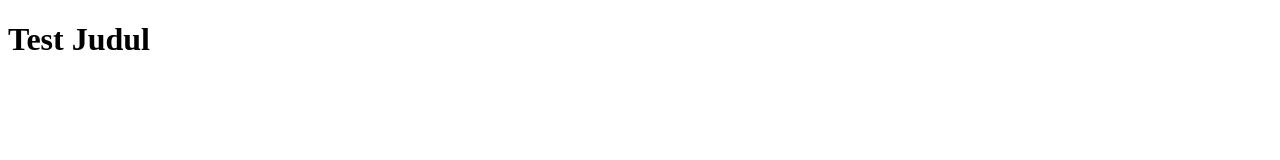
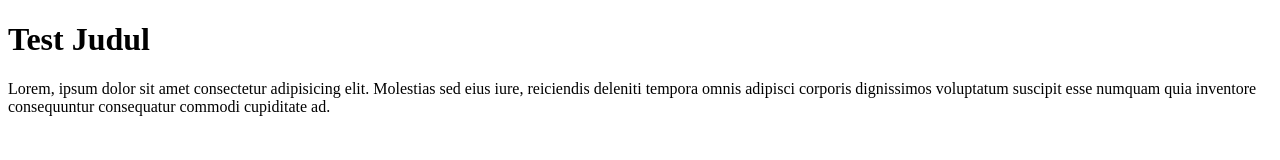
Before and after one commit to falfisme/test-remote, a plain HTML site: page index.html in a window 1280 px wide. Drawn offline with Linux system fonts and the light colour scheme.

Commit message:
menambahkan paragraf di index.html

```diff
--- a/index.html
+++ b/index.html
@@ -11,6 +11,9 @@
     <h1>
         Test Judul
     </h1>
+    <p>Lorem, ipsum dolor sit amet consectetur adipisicing elit. Molestias sed eius iure, reiciendis deleniti tempora
+        omnis adipisci corporis dignissimos voluptatum suscipit esse numquam quia inventore consequuntur consequatur
+        commodi cupiditate ad.</p>
 </body>
 
 </html>
```
